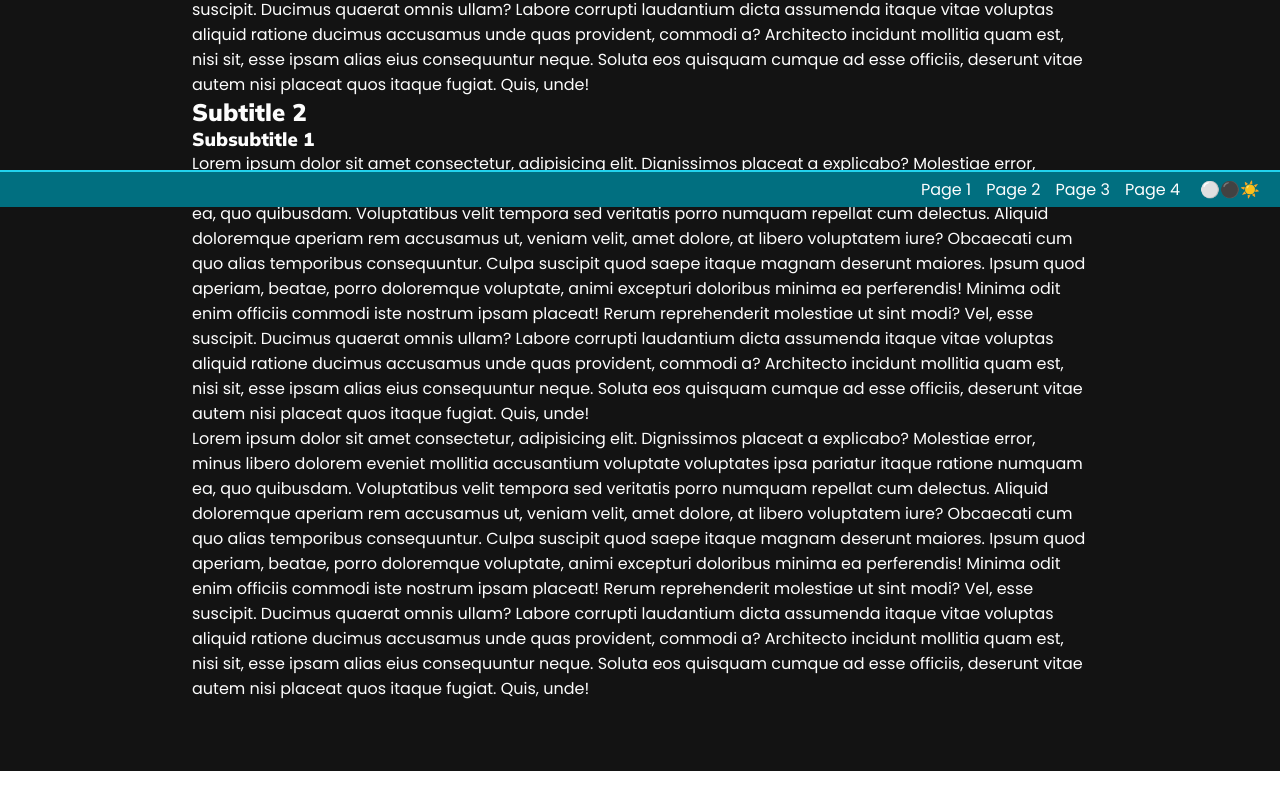
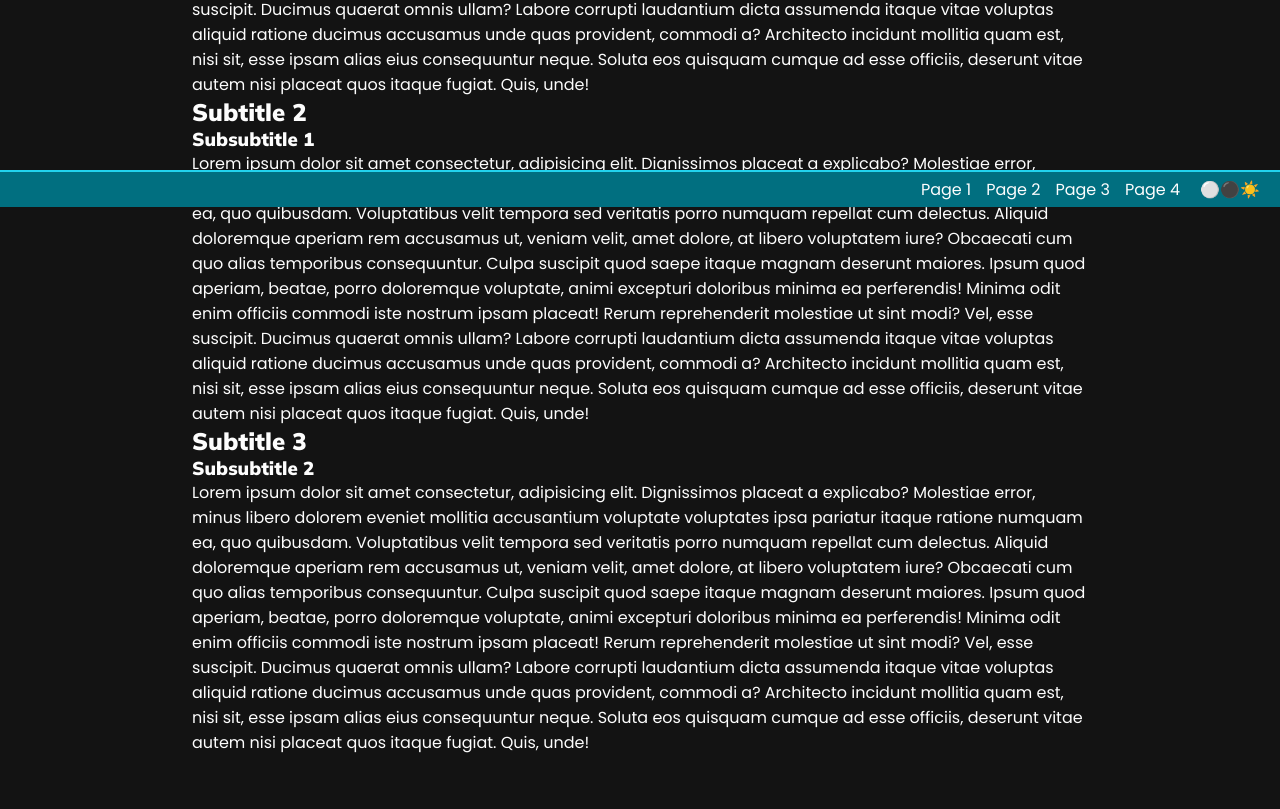
Before and after one commit to irenealcaine/template-navbar, a React (Create React App) app: page / in a window 1280 px wide. Shown: the part 593-1402 px from the top of the page. Before the commit the page ends 1364 px from the top, so only its background shows below. Built offline with nearby package versions, Linux system fonts and the light colour scheme.

Commit message:
Update Home.jsx

```diff
--- a/src/Pages/Home/Home.jsx
+++ b/src/Pages/Home/Home.jsx
@@ -64,6 +64,8 @@ const Home = () => {
         officiis, deserunt vitae autem nisi placeat quos itaque fugiat. Quis,
         unde!
       </p>
+      <h2>Subtitle 3</h2>
+      <h3>Subsubtitle 2</h3>
       <p>
         Lorem ipsum dolor sit amet consectetur, adipisicing elit. Dignissimos
         placeat a explicabo? Molestiae error, minus libero dolorem eveniet
```
